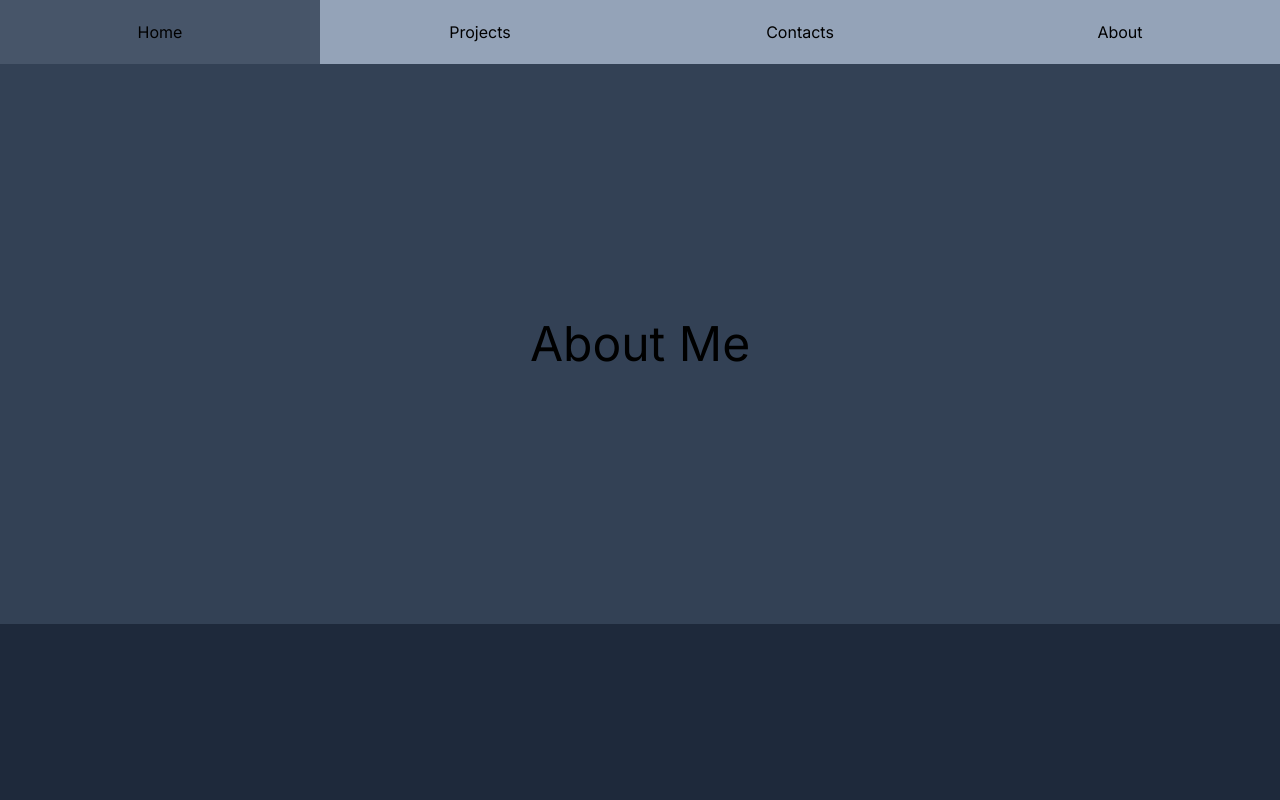
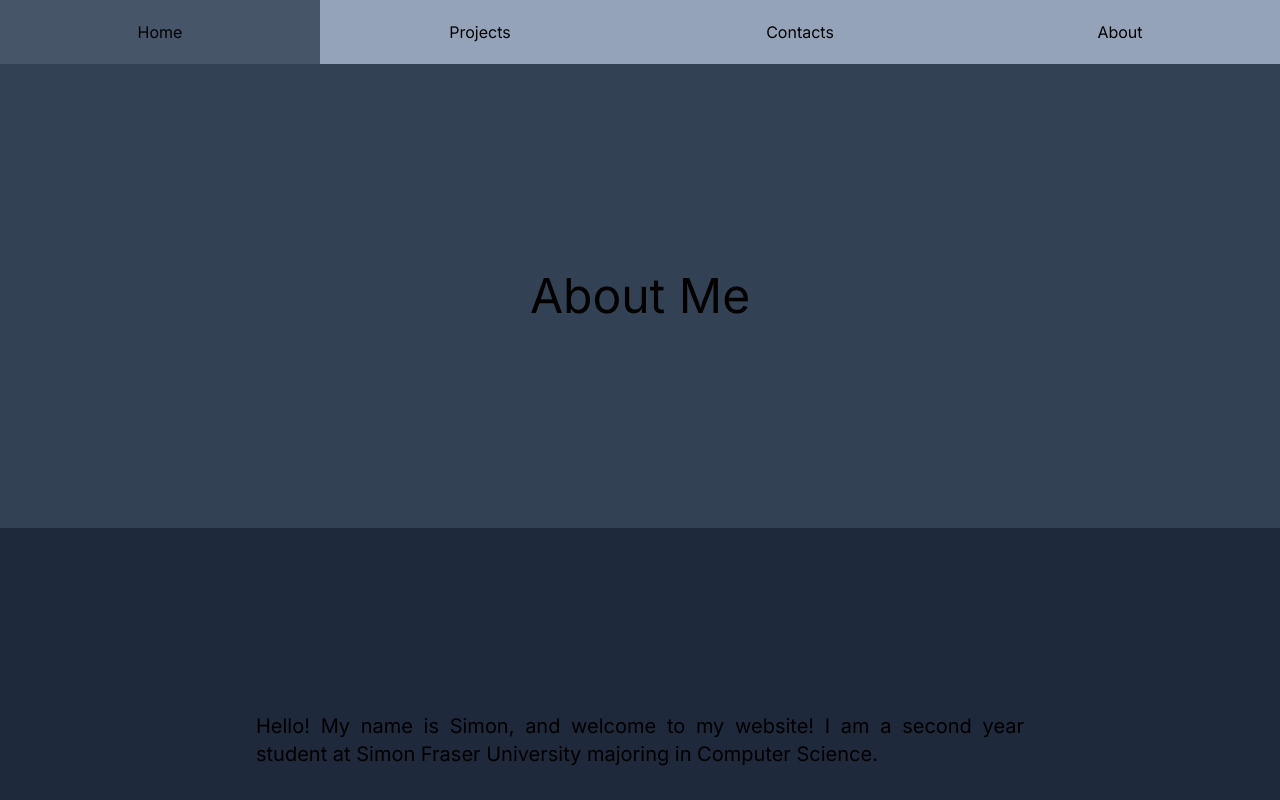
Before and after one commit to Simon7896/personal-website, a Next.js app: page /about in a window 1280 px wide. Shown: the top 800 px of the page. Built offline with nearby package versions, Linux system fonts and the light colour scheme.

Commit message:
Adjusted vertical paddig size

```diff
--- a/src/app/components/titleBanner.tsx
+++ b/src/app/components/titleBanner.tsx
@@ -9,7 +9,7 @@ type TitleBannerProps = {
 
 const TitleBanner = ({name, bgcolor}: TitleBannerProps) => {
     return (
-        <div className={`py-64 w-full flex flex-col justify-center ${bgcolor}`}>
+        <div className={`py-52 w-full flex flex-col justify-center ${bgcolor}`}>
             <AnimatedSentence className="text-5xl text-center" text={ name } />
         </div>
     )
```
